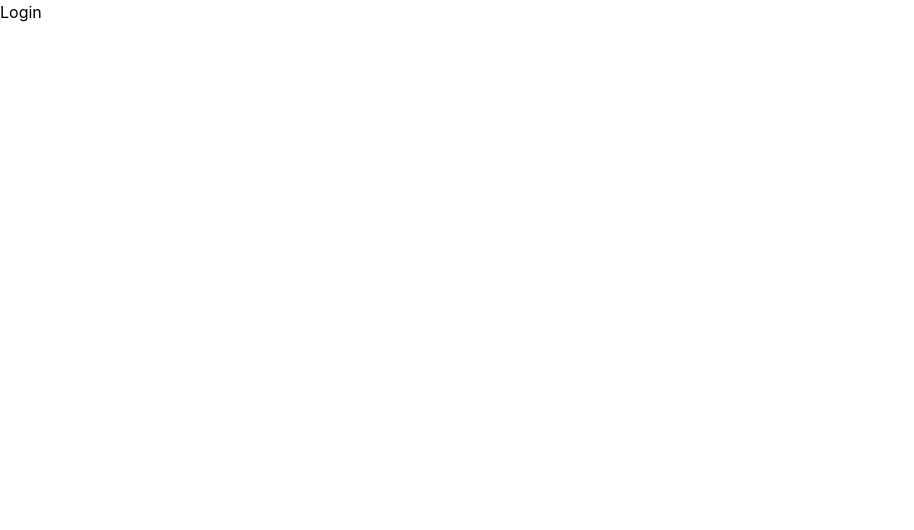
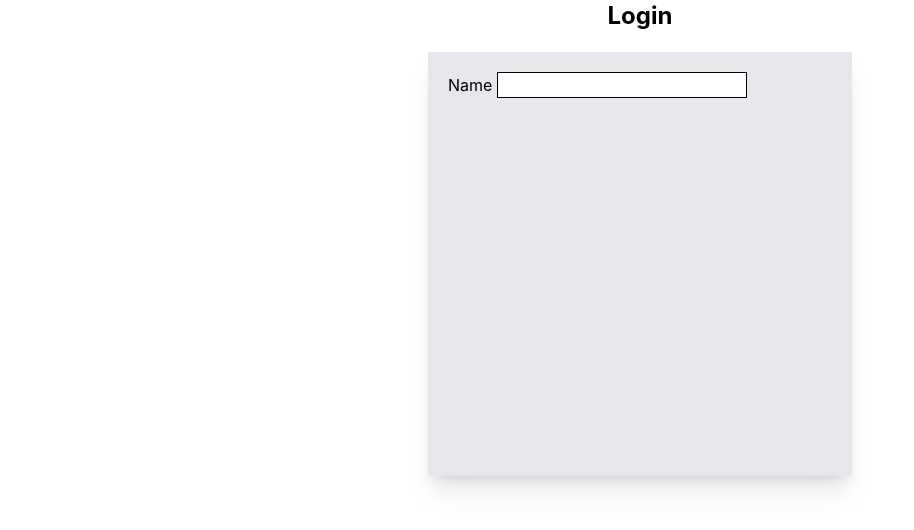
Before and after one commit to SajjMahz/FAQ_System, a React (Create React App) app in the folder frontend/: page /auth in a window 1280 px wide. Shown: the top 530 px of the page, without its empty margins (0-914 px from the left). Built offline with nearby package versions, Linux system fonts and the light colour scheme.

Commit message:
Started create user

```diff
--- a/frontend/public/index.html
+++ b/frontend/public/index.html
@@ -24,7 +24,7 @@
       work correctly both with client-side routing and a non-root public URL.
       Learn how to configure a non-root public URL by running `npm run build`.
     -->
-    <title>React App</title>
+    <title>FAQ System</title>
   </head>
   <body>
     <noscript>You need to enable JavaScript to run this app.</noscript>
--- a/frontend/src/modules/auth/Login.tsx
+++ b/frontend/src/modules/auth/Login.tsx
@@ -1,9 +1,25 @@
-import React from 'react'
+import React, { useState } from 'react';
 
 const Login = () => {
-  return (
-    <div>Login</div>
-  )
-}
+	const [name, setName] = useState<any>('');
 
-export default Login
+	const handleSubmit = (event: any) => {
+		event.preventDefault();
+		console.log(name);
+		setName('');
+	};
+
+	return (
+		<>
+			<div className='font-bold text-center text-2xl'>Login</div>
+			<form className='flex justify-center pt-5' onSubmit={handleSubmit}>
+				<div className='box-content h-96 w-96 p-4 border-4 shadow-xl bg-gray-200'>
+					<label>Name </label>
+					<input className='border-solid border border-black' type='text' value={name} onChange={e => setName(e.target.value)} />
+				</div>
+			</form>
+		</>
+	);
+};
+
+export default Login;
--- a/frontend/src/modules/home/Home.tsx
+++ b/frontend/src/modules/home/Home.tsx
@@ -1,8 +1,10 @@
 import React from 'react'
+import {Link} from 'react-router-dom'
 
 const Home = () => {
   return (
     <div>
+        <Link to={'/auth'} className='text-blue-500 underline'>Login</Link>
         <div className='font-bold text-center text-2xl'>Create a Question?</div>
     </div>
   )
--- a/frontend/tailwind.config.js
+++ b/frontend/tailwind.config.js
@@ -1,7 +1,7 @@
 /** @type {import('tailwindcss').Config} */
 module.exports = {
   content: [
-    "./src/**/*.{js,jsx,ts,tsx}",
+    "./src/**/*.{tsx,jsx,html,ts,js}",
   ],
   theme: {
     extend: {},
```
